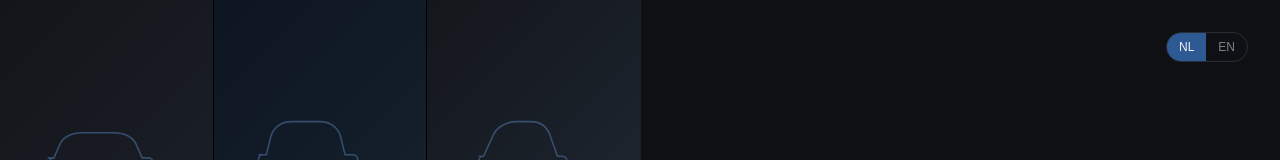
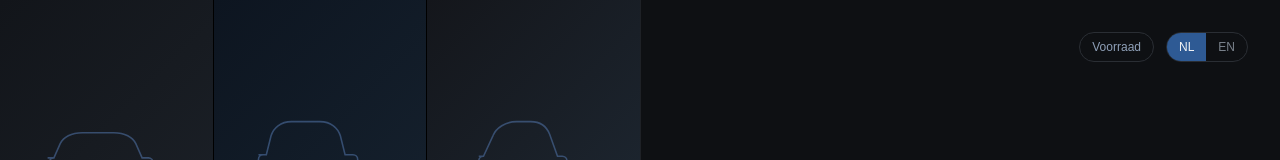
Before and after one commit to caronix-EU/caronix, a Next.js app: page / in a window 1280 px wide. Shown: the top 160 px of the page. Built offline with nearby package versions, Linux system fonts and the light colour scheme.

Commit message:
voorraad-link toegevoegd op inlogpagina

```diff
--- a/app/page.tsx
+++ b/app/page.tsx
@@ -1,6 +1,7 @@
 "use client";
 
 import { useState } from "react";
+import Link from "next/link";
 
 const carBlueprints = [
   "M8 46h4l4-9c2-4 7-7 14-7h20c7 0 12 3 14 7l4 9h4a3 3 0 013 3v6a3 3 0 01-3 3h-4a8 8 0 01-16 0H32a8 8 0 01-16 0h-4a3 3 0 01-3-3v-6a3 3 0 013-3z",
@@ -75,8 +76,15 @@ export default function LoginPage() {
         className="md:w-1/2 flex flex-col border-t md:border-t-0 md:border-l"
         style={{ backgroundColor: "#0E1013", borderColor: "#1E2126" }}
       >
-        <div className="flex justify-end p-6 md:p-8">
-          <div className="flex rounded-full border overflow-hidden text-xs" style={{ borderColor: "#2A2E34" }}>
+        <div className="flex justify-end items-center gap-3 p-6 md:p-8">
+  <Link
+    href="/dashboard"
+    className="text-xs px-3 py-1.5 rounded-full border transition-colors"
+    style={{ borderColor: "#2A2E34", color: "#8FA0B8" }}
+  >
+    Voorraad
+  </Link>
+  <div className="flex rounded-full border overflow-hidden text-xs" style={{ borderColor: "#2A2E34" }}>
             {(["NL", "EN"] as const).map((l) => (
               <button
                 key={l}
```
